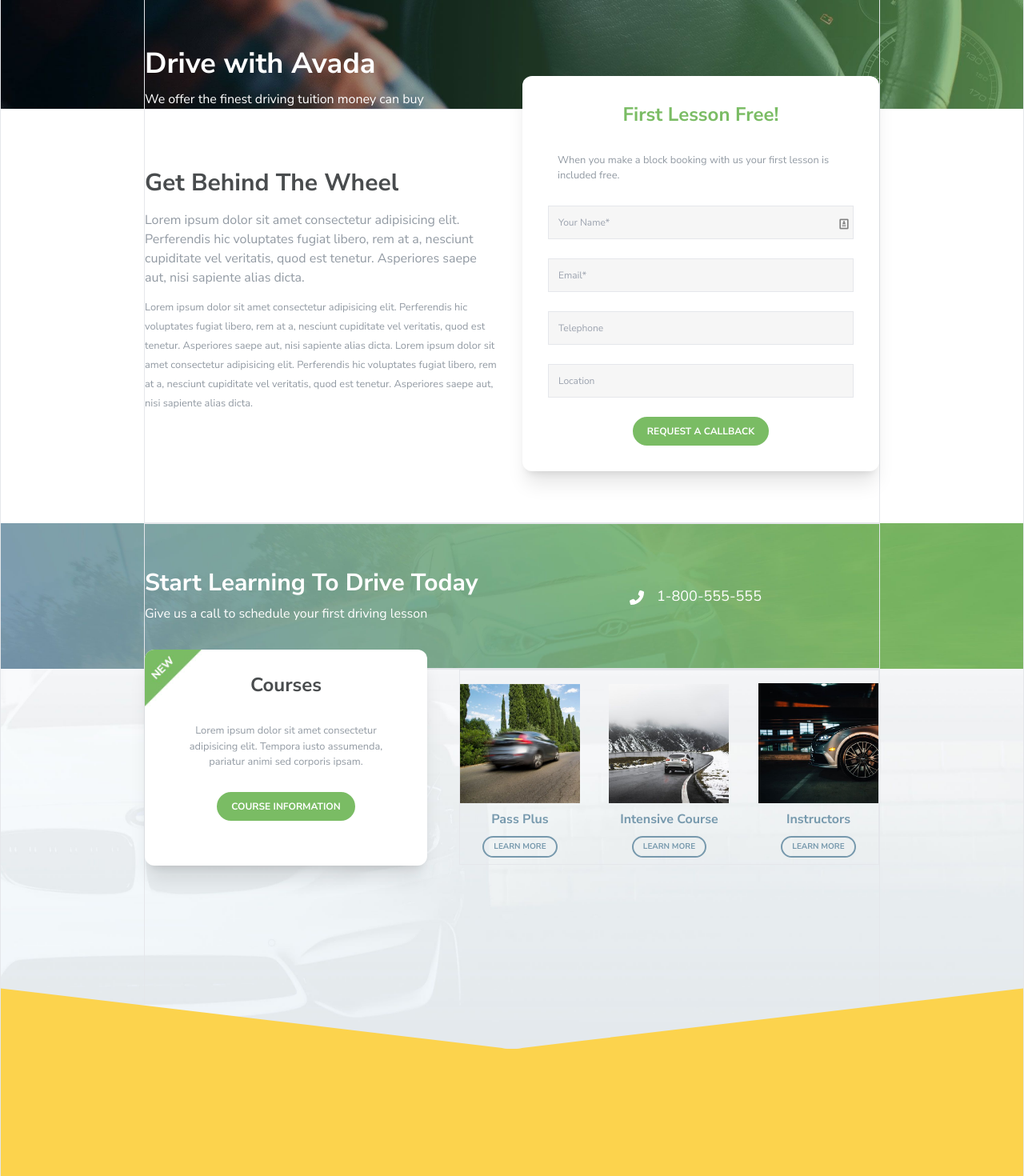
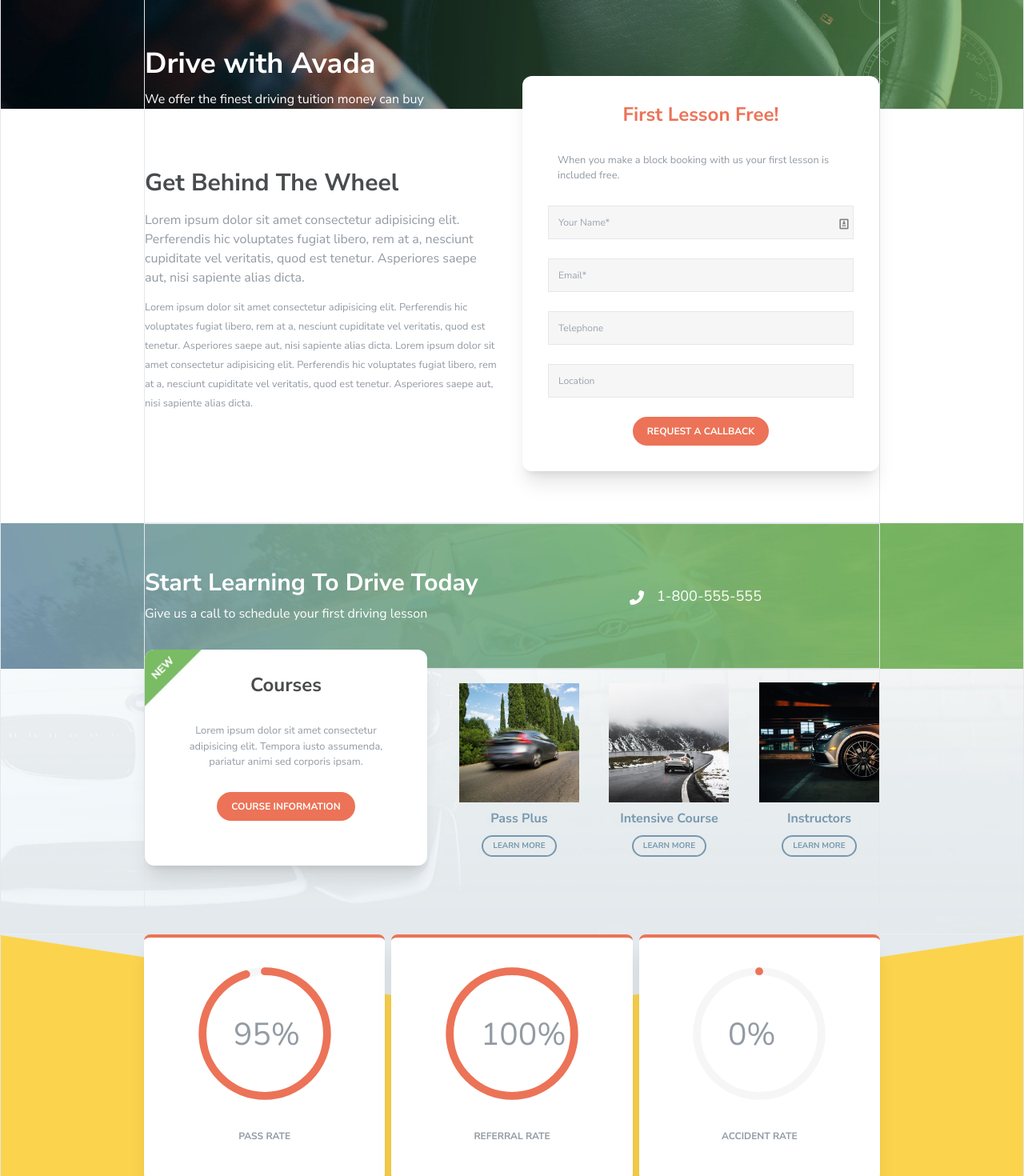
Before and after one commit to soniabergamini/proj-html-vuejs, a Vue app: page / in a window 1280 px wide. Shown: the part 480-1950 px from the top of the page at 80% size. Built offline with nearby package versions, Linux system fonts and the light colour scheme.

Commit message:
feat(main): add courses rate, change primary color

```diff
--- a/src/App.vue
+++ b/src/App.vue
@@ -24,8 +24,8 @@
   <header>
     <PageHeader :phoneNum="store.phoneNumber" :menuItems="store.menuItems" />
   </header>
-  <main class="min-h-[200dvh] bg-amber-300 text-colGrey">
-    <PageMain :phoneNum="store.phoneNumber" :courseList="store.courseList" />
+  <main class="min-h-[300dvh] bg-amber-300 text-colGrey">
+    <PageMain :phoneNum="store.phoneNumber" :courseList="store.courseList" :succesRate="store.succesRate" />
   </main>
   <footer>
     <PageFooter />
--- a/src/components/HeaderNavMenu.vue
+++ b/src/components/HeaderNavMenu.vue
@@ -21,11 +21,11 @@
             <!-- Menu Items -->
             <div class="text-white flex items-center gap-x-8 text-sm font-bold">
                 <template v-for="item in menuItems">
-                    <a href="#" class="hover:text-primaryGreen hover:border-b-2 border-primaryGreen h-6">{{
+                    <a href="#" class="hover:text-primarySalmon hover:border-b-2 border-primarySalmon h-6">{{
                         item.toUpperCase() }}</a>
                 </template>
                 <button
-                    class="bg-primaryGreen border-2 border-primaryGreen py-2 px-4 rounded-full hover:bg-white hover:text-primaryGreen hover:border-primaryGreen">BOOK
+                    class="bg-primarySalmon border-2 border-primarySalmon py-2 px-4 rounded-full hover:bg-white hover:text-primarySalmon hover:border-primarySalmon">BOOK
                     NOW</button>
             </div>
 
--- a/src/components/MainCourses.vue
+++ b/src/components/MainCourses.vue
@@ -15,25 +15,30 @@
 </script>
 
 <template>
-    <section id="coursesSec" class="bg-courses-section bg-cover bg-bottom">
-        <div class="max-w-[920px] mx-auto border flex justify-between gap-x-10 items-start h-[475px]">
+    <section class="bg-courses-section bg-cover bg-bottom relative">
+        <div class="max-w-[920px] mx-auto border">
 
-            <!-- Courses Card Info -->
+            <!-- Courses Presentation -->
+            <section class="flex justify-between gap-x-10 items-start h-[330px]">
+
+                <!-- Courses Info -->
                 <div class="w-[40%] rounded-xl z-10 bg-white shadow-xl text-center pt-7 px-8 pb-14 mt-[-25px] relative">
                     <h3 class="text-colDarkGrey text-2xl text-center mb-8 font-bold">Courses</h3>
                     <small class="mb-7 block px-3"> Lorem ipsum dolor sit amet consectetur adipisicing elit. Tempora iusto
                         assumenda, pariatur animi sed corporis ipsam.</small>
                     <button
-                    class="bg-primaryGreen border-2 border-primaryGreen py-2 px-4 rounded-full hover:bg-white hover:text-primaryGreen hover:border-primaryGreen text-white font-bold text-xs">
+                        class="bg-primarySalmon border-2 border-primarySalmon py-2 px-4 rounded-full hover:bg-white hover:text-primarySalmon hover:border-primarySalmon text-white font-bold text-xs">
                         COURSE INFORMATION</button>
-                <img src="../assets/images/new-corner.jpg" alt="new-img" class="absolute top-0 left-0 rounded-tl-xl w-1/5">
+                    <img src="../assets/images/new-corner.jpg" alt="new-img"
+                        class="absolute top-0 left-0 rounded-tl-xl w-1/5">
                 </div>
 
                 <!-- All Courses -->
-            <div class="w-[60%] border flex justify-between text-center items-center pt-4 pb-2">
+                <div class="w-[60%] flex justify-between text-center items-center pt-4 pb-2">
                     <div v-for="course in courseList">
                         <a href="#">
-                        <img :src="getImgPath(course.img)" :alt="`${course.name}-img`" class="max-h-[150px] max-w-[150px]">
+                            <img :src="getImgPath(course.img)" :alt="`${course.name}-img`"
+                                class="max-h-[150px] max-w-[150px]">
                         </a>
                         <h4 class="font-bold text-colBlue my-2">{{ course.name }}</h4>
                         <button
@@ -42,16 +47,17 @@
                     </div>
                 </div>
 
+            </section>
         </div>
     </section>
+
+    <!-- Courses Section: Background Triangle -->
+    <svg class="fusion-big-triangle-candy" xmlns="http://www.w3.org/2000/svg" version="1.1" width="100%" height="100"
+        viewBox="0 0 100 100" preserveAspectRatio="none" style="fill:#e4eaed;padding:0;">
+        <path d="M-1 -1 L50 99 L101 -1 Z"></path>
+    </svg>
 </template>
 
 <style lang="scss" scoped>
 @use '../style/variables.scss' as *;
-
-#coursesSec {
-    // border-bottom-left-radius: 10% 70%;
-    // border-bottom-right-radius: 10% 70%;
-    clip-path: polygon(-30px -30px, 100% -30px, 100% 84%, 50% 100%, 0 84%);
-}
 </style>
--- a/src/components/MainForm.vue
+++ b/src/components/MainForm.vue
@@ -29,7 +29,7 @@
 
             <!-- Form -->
             <div class="w-1/2 p-8 rounded-xl mt-[-42px] z-10 bg-white shadow-xl">
-                <h3 class="text-primaryGreen text-2xl text-center mb-8 font-bold">First Lesson Free!</h3>
+                <h3 class="text-primarySalmon text-2xl text-center mb-8 font-bold">First Lesson Free!</h3>
                 <small class="mb-7 block px-3"> When you make a block booking with us your first lesson is
                     included
                     free.</small>
@@ -46,7 +46,7 @@
                     <input class="border bg-terLightGrey p-3" type="text" name="formLocation" id="formLocation"
                         placeholder="Location">
                     <button type="submit"
-                        class="bg-primaryGreen border-2 border-primaryGreen py-2 px-4 rounded-full hover:bg-white hover:text-primaryGreen hover:border-primaryGreen text-white font-bold self-center">REQUEST
+                        class="bg-primarySalmon border-2 border-primarySalmon py-2 px-4 rounded-full hover:bg-white hover:text-primarySalmon hover:border-primarySalmon text-white font-bold self-center">REQUEST
                         A CALLBACK</button>
                 </form>
             </div>
--- /dev/null
+++ b/src/components/MainSuccessRate.vue
@@ -0,0 +1,35 @@
+<script>
+
+export default {
+    name: "MainSuccessRate",
+    props: {
+        succesRate: Array
+    }
+}
+
+</script>
+
+<template>
+    <!-- Courses: Success Rates -->
+    <section class="z-20 max-w-[920px] mx-auto flex justify-between gap-x-2 items-start mt-[-100px] text-xs text-center">
+        <div v-for="rate in succesRate" class="w-1/3 border-t-primarySalmon border-t-4 rounded-lg bg-white shadow-xl">
+            <svg viewBox="0 0 36 36" class="block mx-auto h-44 w-44 my-8">
+                <path class="fill-none stroke-terLightGrey stroke-2"
+                    d="M18 2.0845 a 15.9155 15.9155 0 0 1 0 31.831 a 15.9155 15.9155 0 0 1 0 -31.831" />
+                <path class="circle fill-none stroke-primarySalmon stroke-2 hover:animate-spin animate-rotate"
+                    :stroke-dasharray="`${rate.percentage}, 100`"
+                    d="M18 2.0845 a 15.9155 15.9155 0 0 1 0 31.831 a 15.9155 15.9155 0 0 1 0 -31.831" />
+                <text x="10" y="20.8" class="fill-colGrey text-[8px]">{{ rate.percentage }}%</text>
+            </svg>
+            <h5 class="font-bold mb-12"> {{ rate.name.toUpperCase() }}</h5>
+        </div>
+    </section>
+</template>
+
+<style lang="scss" scoped>
+@use '../style/variables.scss' as *;
+
+.circle {
+    stroke-linecap: round;
+}
+</style>
--- a/src/components/PageHeader.vue
+++ b/src/components/PageHeader.vue
@@ -43,12 +43,12 @@
 
     <!-- Page Fixed Buttons -->
     <div
-        class="h-14	w-14 fixed top-28 right-2 bg-white rounded-md text-black p-2 flex flex-col items-center justify-center cursor-pointer hover:bg-primaryGreen hover:text-white shadow-lg z-20">
+        class="h-14	w-14 fixed top-28 right-2 bg-white rounded-md text-black p-2 flex flex-col items-center justify-center cursor-pointer hover:bg-primarySalmon hover:text-white shadow-lg z-20">
         <font-awesome-icon icon="fa-solid fa-window-restore" size="xl" />
         <small class="text-[10px]">Demos</small>
     </div>
     <div
-        class="h-14 w-14 fixed top-44 right-2 bg-white rounded-md text-black p-2 flex items-center flex-col justify-center cursor-pointer hover:bg-primaryGreen hover:text-white shadow-lg z-20">
+        class="h-14 w-14 fixed top-44 right-2 bg-white rounded-md text-black p-2 flex items-center flex-col justify-center cursor-pointer hover:bg-primarySalmon hover:text-white shadow-lg z-20">
         <span class="text-[#66BC7B] hover:text-white font-bold text-lg"><span class="text-xs align-top">$</span>39</span>
         <small class="text-[10px]">On Sale</small>
     </div>
--- a/src/components/PageMain.vue
+++ b/src/components/PageMain.vue
@@ -2,6 +2,7 @@
 import MainForm from './MainForm.vue'
 import MainCTABanner from './MainCTABanner.vue'
 import MainCourses from './MainCourses.vue'
+import MainSuccessRate from './MainSuccessRate.vue'
 
 export default {
     name: "PageMain",
@@ -9,10 +10,12 @@
         MainForm,
         MainCTABanner,
         MainCourses,
+        MainSuccessRate
     },
     props: {
         phoneNum: String,
-        courseList: Array
+        courseList: Array,
+        succesRate: Array
     }
 }
 
@@ -27,6 +30,7 @@
 
     <!-- Courses Section -->
     <MainCourses :courseList="courseList" />
+    <MainSuccessRate :succesRate="succesRate" />
 
     <!-- Instructors Section -->
     <!-- Testimonials Section -->
--- a/src/data/store.js
+++ b/src/data/store.js
@@ -15,5 +15,10 @@
         { name: 'Pass Plus', img: 'courses-passplus.jpg' },
         { name: 'Intensive Course', img: 'course-intensive.jpg' },
         { name: 'Instructors', img: 'courses-instructor.jpg' }
+    ],
+    succesRate: [
+        { name: 'Pass Rate', percentage: '95' },
+        { name: 'Referral Rate', percentage: '100' },
+        { name: 'Accident Rate', percentage: '0' }
     ]
 });
--- a/src/style/variables.scss
+++ b/src/style/variables.scss
@@ -4,7 +4,8 @@
 @tailwind utilities;
 
 /******** GENERAL VARIABLES ********/
-$primaryGreen: #7ABC64;
+$primarySalmon: #EC7357;
+// $primaryGreen: #7ABC64;
 $secWhite: #FFFFFF;
 $terLightGrey: #F6F6F6;
 $colDarkGrey: #494C4E;
--- a/tailwind.config.js
+++ b/tailwind.config.js
@@ -7,7 +7,8 @@
   theme: {
     extend: {
       colors: {
-        primaryGreen: '#7ABC64',
+        primarySalmon: '#EC7357',
+        // primaryGreen: '#7ABC64',
         secWhite: '#FFFFFF',
         terLightGrey: '#F6F6F6',
         colDarkGrey: '#494C4E',
@@ -21,6 +22,14 @@
       },
       fontFamily: {
         'nunito-sans': 'Nunito Sans, sans-serif'
+      },
+      keyframes: {
+        progress: {
+          '0%': { 'stroke-dasharray': '0 100' },
+        }
+      },
+      animation: {
+        rotate: 'progress 1s ease-out forwards'
       }
     },
   },
```
Lines whose indentation alone changed are shown as unchanged.
